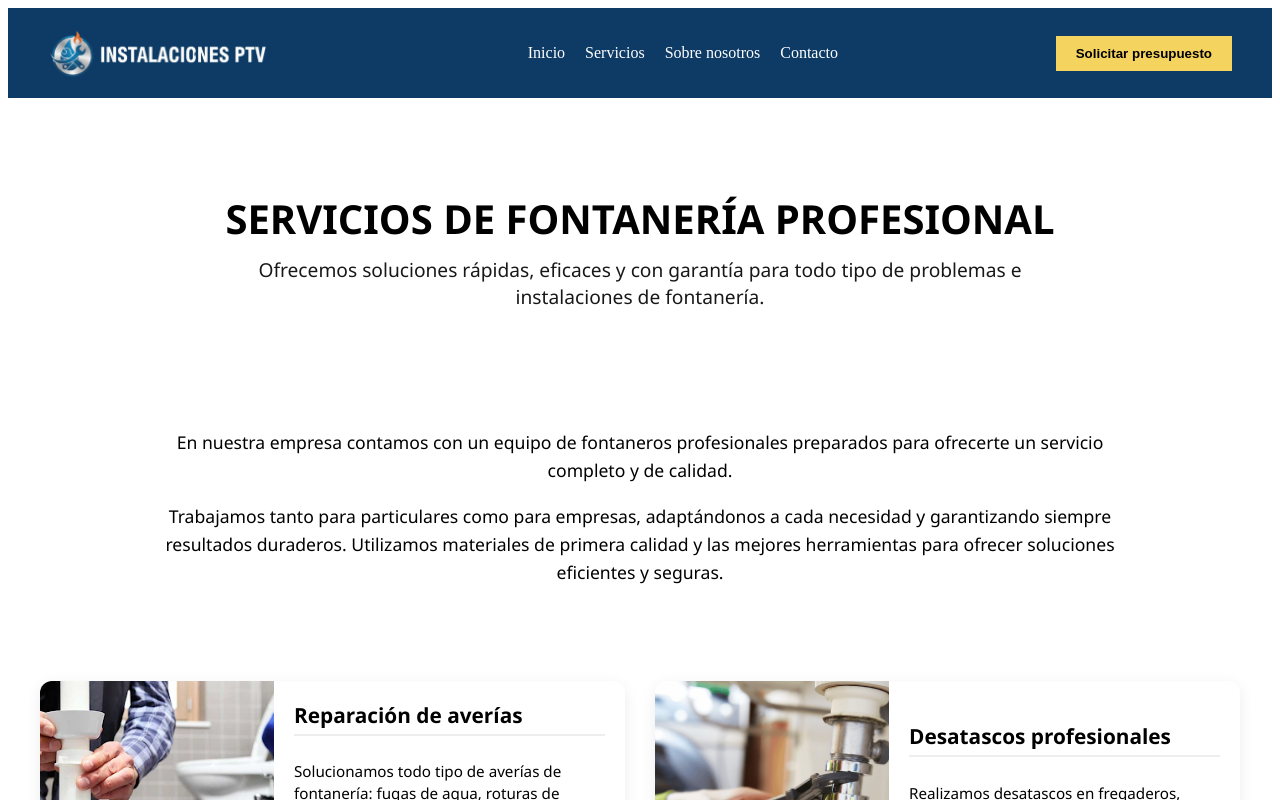
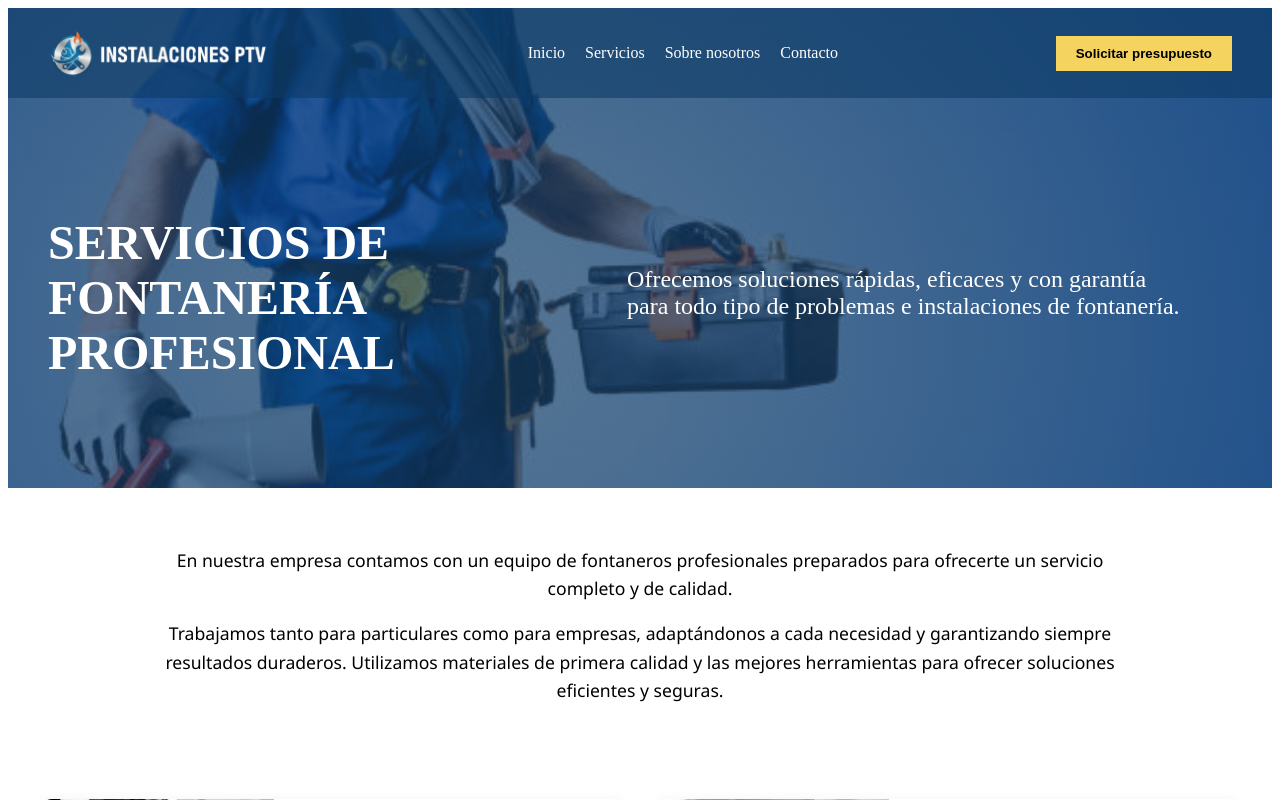
Before and after one commit to AdrianSanPedroTorralba/Web-Fontaneria, an Angular app: page /servicios in a window 1280 px wide. Shown: the top 800 px of the page. Built offline with nearby package versions, Linux system fonts and the light colour scheme.

Commit message:
Feat: new header

```diff
--- a/src/app/app.html
+++ b/src/app/app.html
@@ -6,7 +6,6 @@
 <!-- * * * * * * * * * Delete the template below * * * * * * * * * -->
 <!-- * * * * * * * to get started with your project! * * * * * * * -->
 <!-- * * * * * * * * * * * * * * * * * * * * * * * * * * * * * * * -->
-<app-navbar></app-navbar>
 
 <div class="contenido">
   <router-outlet></router-outlet>
--- a/src/app/app.ts
+++ b/src/app/app.ts
@@ -1,11 +1,10 @@
 import { Component, signal } from '@angular/core';
 import { RouterOutlet } from '@angular/router';
-import { Navbar } from "./layout/navbar/navbar";
 import { Footer } from "./layout/footer/footer";
 
 @Component({
   selector: 'app-root',
-  imports: [RouterOutlet, Navbar, Footer],
+  imports: [RouterOutlet, Footer],
   templateUrl: './app.html',
   styleUrl: './app.css'
 })
--- /dev/null
+++ b/src/app/layout/header/header.css
@@ -0,0 +1,64 @@
+header {
+  background-size: cover;
+  background-position: center;
+  min-height: 60vh; /* Altura del header */
+  display: flex;
+  flex-direction: column;
+}
+
+.hero-content {
+  flex-grow: 1;
+  display: flex;
+  flex-direction: column;
+  justify-content: center;
+  align-items: center;
+  text-align: center;
+  color: white;
+  padding: 0 20px;
+}
+
+.hero-content h1 {
+  font-size: 3rem;
+  margin-bottom: 1rem;
+  text-transform: uppercase;
+}
+
+.hero-content p {
+  font-size: 1.5rem;
+  max-width: 800px;
+}
+
+@media (min-width: 992px) {
+  /* Solo se activa si pones layout="horizontal" */
+  .hero-content.layout-horizontal {
+    flex-direction: row;       /* Alinea en fila */
+    justify-content: space-between;
+    text-align: left;          /* Texto a la izquierda */
+    max-width: 1200px;
+    margin: 0 auto;
+    gap: 40px;
+    padding: 60px 40px;        /* Un poco más de aire lateral */
+  }
+
+  .layout-horizontal .hero-text {
+    flex: 1;
+    max-width: 650px;          /* Evita que el texto ocupe toda la pantalla */
+  }
+
+  .layout-horizontal h1 {
+    margin-bottom: 1.5rem;
+  }
+
+  .layout-horizontal .hero-botones {
+    flex: 0 0 auto;            /* Los botones ocupan solo lo que necesitan */
+    display: flex;
+    flex-direction: column;    /* Botones uno encima de otro como en Tafamiche */
+    gap: 15px;
+  }
+}
+
+/* Reutiliza el resto de tus estilos de la Navbar aquí */
+.brand-logo { height: 50px; }
+.menu { list-style: none; display: flex; gap: 20px; }
+.menu li a { color: white; text-decoration: none; }
+.cta button { background-color: #f4d35e; border: none; padding: 10px 20px; font-weight: bold; cursor: pointer; }
--- /dev/null
+++ b/src/app/layout/header/header.html
@@ -0,0 +1,16 @@
+<header
+    [style.backgroundImage]="'linear-gradient(rgba(13, 59, 102, 0.7), rgba(13, 59, 102, 0.7)), url(' + backgroundImage + ')'">
+
+    <app-navbar></app-navbar>
+
+    @if (showHero) {
+    <div class="hero-content" [ngClass]="{'layout-horizontal': layout === 'horizontal'}">
+      <h1>{{ title }}</h1>
+      <p>{{ subtitle }}</p>
+
+      <div class="extra-content">
+        <ng-content></ng-content>
+      </div>
+    </div>
+  }
+</header>
--- a/src/app/layout/navbar/navbar.css
+++ b/src/app/layout/navbar/navbar.css
@@ -3,7 +3,7 @@
   justify-content: space-between;
   align-items: center;
   padding: 20px 40px;
-  background-color: #0d3b66;
+  background-color: rgba(13, 59, 102, 0.6); /* Un poco transparente para ver el fondo */
   color: white;
 }
 
--- a/src/app/pages/contacto/contacto.html
+++ b/src/app/pages/contacto/contacto.html
@@ -1,9 +1,8 @@
-<section class="hero-contacto">
-  <div class="contenedor">
-    <h1>Contacto</h1>
-    <p>Estamos aquí para ayudarte. Encuentra nuestros datos y horarios a continuación.</p>
-  </div>
-</section>
+<app-header
+  title="Contacto"
+  subtitle="Estamos aquí para ayudarte. Encuentra nuestros datos y horarios a continuación."
+  backgroundImage="assets/img/header-servicios.jpg">
+</app-header>
 
 <section class="contacto-info">
   <div class="contenedor">
--- a/src/app/pages/contacto/contacto.ts
+++ b/src/app/pages/contacto/contacto.ts
@@ -1,8 +1,9 @@
 import { Component } from '@angular/core';
+import { Header } from '../../layout/header/header';
 
 @Component({
   selector: 'app-contacto',
-  imports: [],
+  imports: [Header],
   templateUrl: './contacto.html',
   styleUrl: './contacto.css',
 })
--- a/src/app/pages/inicio/inicio.html
+++ b/src/app/pages/inicio/inicio.html
@@ -1,19 +1,14 @@
-<!-- HERO PRINCIPAL -->
-<section class="hero">
-  <div class="hero-contenido">
-    <h1>Fontanería profesional para tu hogar y tu negocio</h1>
+<app-header
+  title="Fontanería profesional para tu hogar y tu negocio"
+  subtitle="Servicios rápidos, eficaces y con garantía.
+      Solucionamos cualquier problema de fontanería con la máxima calidad."
+  backgroundImage="https://images.unsplash.com/photo-1600585154340-be6161a56a0c">
 
-    <p>
-      Servicios rápidos, eficaces y con garantía.
-      Solucionamos cualquier problema de fontanería con la máxima calidad.
-    </p>
-
-    <div class="hero-botones">
-      <button class="btn-principal">Solicitar presupuesto</button>
-      <button class="btn-secundario">Servicio urgente</button>
-    </div>
+  <div class="hero-botones">
+    <button class="btn-principal">Solicitar presupuesto</button>
+    <button class="btn-secundario">Servicio urgente 24h</button>
   </div>
-</section>
+</app-header>
 
 
 <!-- PRESENTACIÓN -->
--- a/src/app/pages/inicio/inicio.ts
+++ b/src/app/pages/inicio/inicio.ts
@@ -1,8 +1,9 @@
 import { Component } from '@angular/core';
+import { Header } from '../../layout/header/header';
 
 @Component({
   selector: 'app-inicio',
-  imports: [],
+  imports: [Header],
   templateUrl: './inicio.html',
   styleUrl: './inicio.css',
 })
--- a/src/app/pages/servicio/servicio.html
+++ b/src/app/pages/servicio/servicio.html
@@ -1,9 +1,11 @@
+<app-header
+  title="Servicios de fontanería profesional"
+  subtitle="Ofrecemos soluciones rápidas, eficaces y con garantía para todo tipo de problemas e instalaciones de fontanería."
+  backgroundImage="assets/header/header-servicios.jpg"
+  layout="horizontal">
+</app-header>
+
 <section class="services-container">
-  <div class="services-header">
-    <h1>Servicios de fontanería profesional</h1>
-    <p class="subtitle">Ofrecemos soluciones rápidas, eficaces y con garantía para todo tipo de problemas e instalaciones de fontanería.</p>
-  </div>
-
   <div class="company-description">
     <div class="description-content">
       <p>En nuestra empresa contamos con un equipo de fontaneros profesionales preparados para ofrecerte un servicio completo y de calidad.</p>
--- a/src/app/pages/servicio/servicio.ts
+++ b/src/app/pages/servicio/servicio.ts
@@ -1,8 +1,9 @@
 import { Component } from '@angular/core';
+import { Header } from '../../layout/header/header';
 
 @Component({
   selector: 'app-servicio',
-  imports: [],
+  imports: [Header],
   templateUrl: './servicio.html',
   styleUrl: './servicio.css',
 })
```
Also changed, not shown: src/app/layout/header/header.ts (added, +17 -0 lines), public/assets/header/header-servicios.jpg (added), 1 other file (tests, documents, lock files or other folders).
